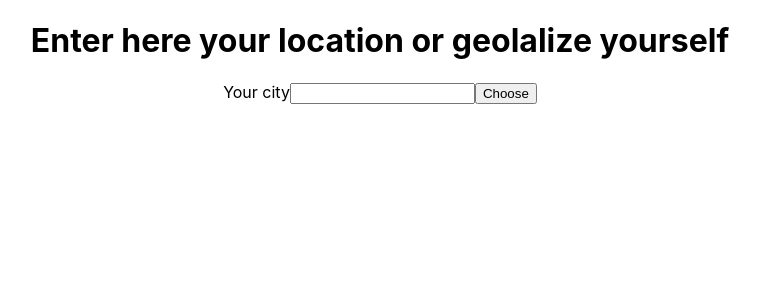
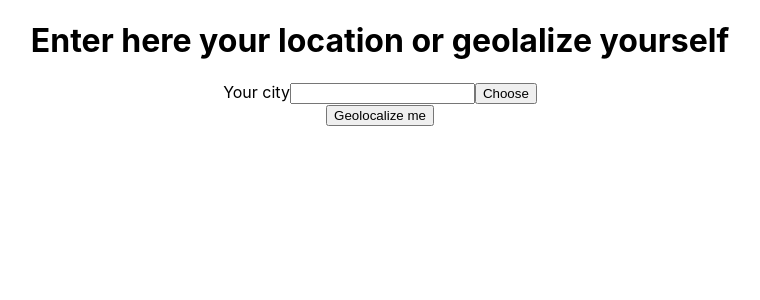
Before and after one commit to guillaumepotier/interactivity-map, a React (Create React App) app: page /answer in a window 1280 px wide. Shown: the top 300 px of the page, without its empty margins (260-1020 px from the left). Built offline with nearby package versions, Linux system fonts and the light colour scheme; what ably would draw is missing.

Commit message:
add geolocation button

```diff
--- a/src/Answer.js
+++ b/src/Answer.js
@@ -1,4 +1,5 @@
 import React from "react";
+import GeoButton from "./Answer/GeoButton";
 
 import Input from "./Answer/Input";
 
@@ -9,6 +10,7 @@ const Answer = () => {
 
       <div className="root">
         <Input />
+        <GeoButton />
       </div>
     </div>
   );
--- /dev/null
+++ b/src/Answer/GeoButton.js
@@ -0,0 +1,23 @@
+import React, { useState } from "react";
+import { channel } from "../realtime";
+import { getCityName } from "./service";
+
+const GeoButton = () => {
+  const getPosition = () => {
+    return new Promise((resolve, reject) => navigator.geolocation.getCurrentPosition(resolve, reject));
+  };
+
+  const handleGeocalize = async () => {
+    try {
+      const { coords } = await getPosition();
+      const { latitude, longitude } = coords;
+
+      const res = await getCityName(longitude, latitude);
+      channel.publish("update", { lng: longitude, lat: latitude, city: res.features[0].place_name });
+    } catch (err) {}
+  };
+
+  return <button onClick={handleGeocalize}>Geolocalize me</button>;
+};
+
+export default GeoButton;
--- a/src/Answer/service.js
+++ b/src/Answer/service.js
@@ -24,3 +24,15 @@ export const getCitiesCoords = async (city) => {
     return { error: "Unable to retrieve  city" };
   }
 };
+
+// REVERSE GEOCODING
+
+export const getCityName = async (lng, lat) => {
+  try {
+    const res = await fetch(`https://api.mapbox.com/geocoding/v5/mapbox.places/${lng},${lat}.json?types=place&access_token=${api_key}`);
+    if (!res.ok) throw new Error(res.statusText);
+    return res.json();
+  } catch (err) {
+    return { error: "Unable to retrieve city" };
+  }
+};
```
